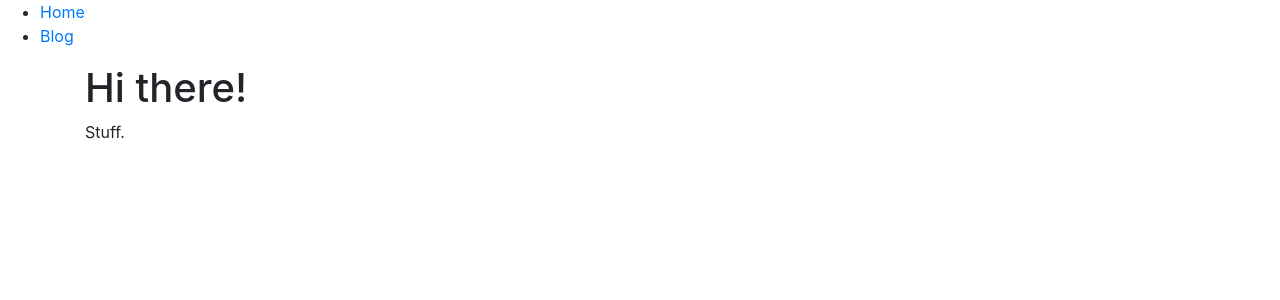
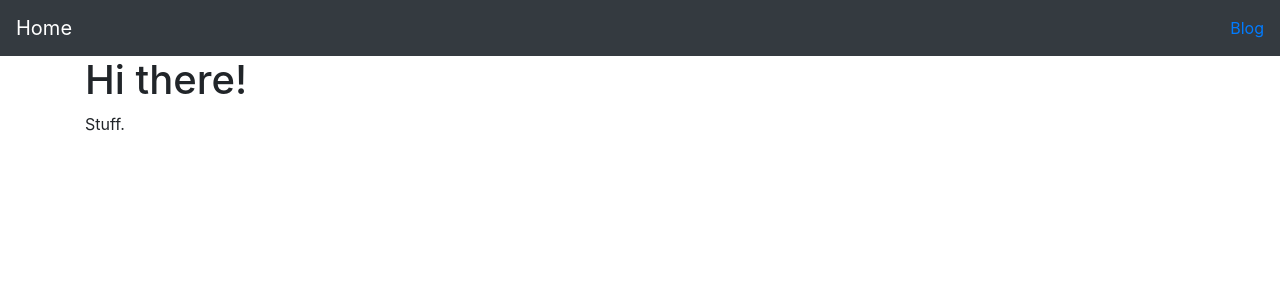
Before and after one commit to kevinreniers/kevinreniers.github.io, a Jekyll site: the page built from index.html, in a window 1280 px wide. Shown: the top 300 px of the page. Built offline with Jekyll 4.4.1, drawn with Linux system fonts in a browser that asks for light colours.

Commit message:
Change nav styling

```diff
--- a/_layouts/default.html
+++ b/_layouts/default.html
@@ -5,11 +5,9 @@
     <link rel="stylesheet" href="https://stackpath.bootstrapcdn.com/bootstrap/4.4.1/css/bootstrap.min.css" integrity="sha384-Vkoo8x4CGsO3+Hhxv8T/Q5PaXtkKtu6ug5TOeNV6gBiFeWPGFN9MuhOf23Q9Ifjh" crossorigin="anonymous">
 </head>
 <body>
-    <nav>
-        <ul>
-            <li><a href="/">Home</a></li>
-            <li><a href="/blog">Blog</a></li>
-        </ul>
+    <nav class="navbar navbar-dark bg-dark">
+        <a class="navbar-brand" href="/">Home</a>
+        <a href="/blog/">Blog</a>
     </nav>
 
     <div class="container">
```
